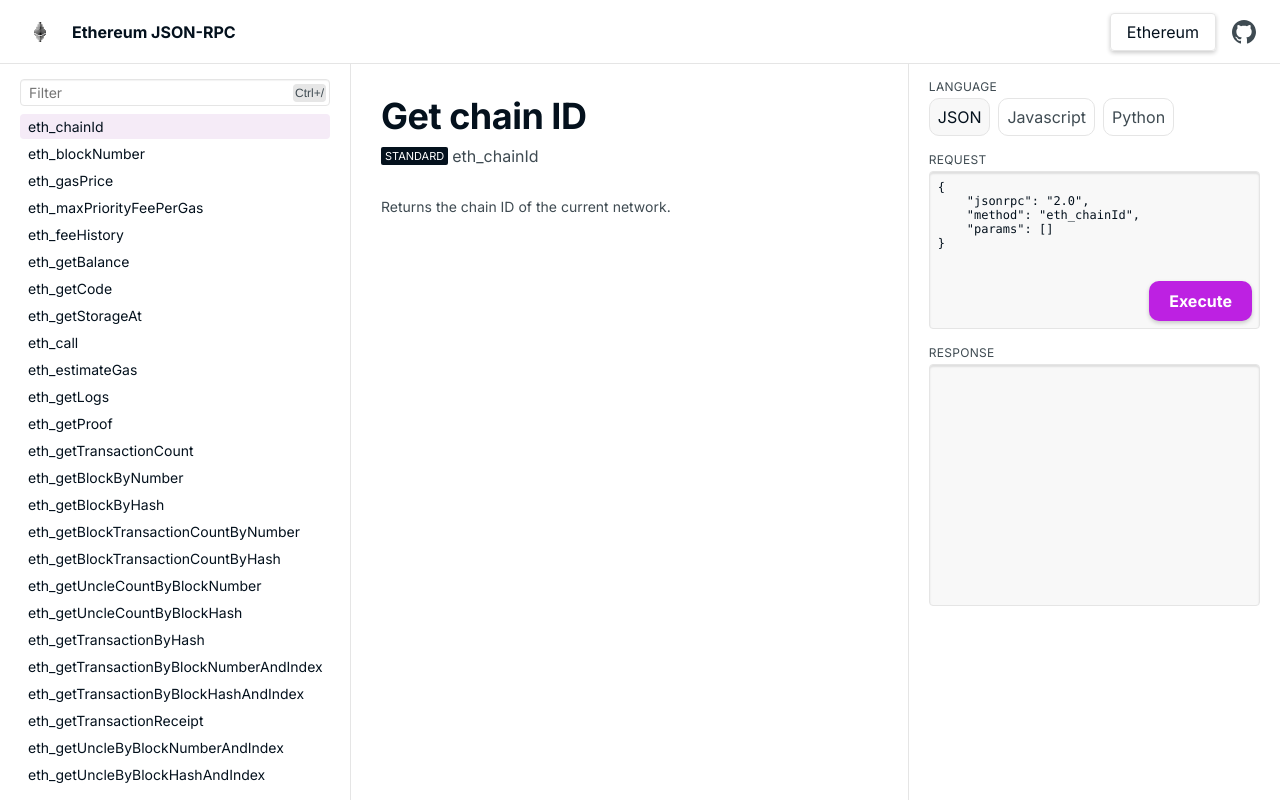
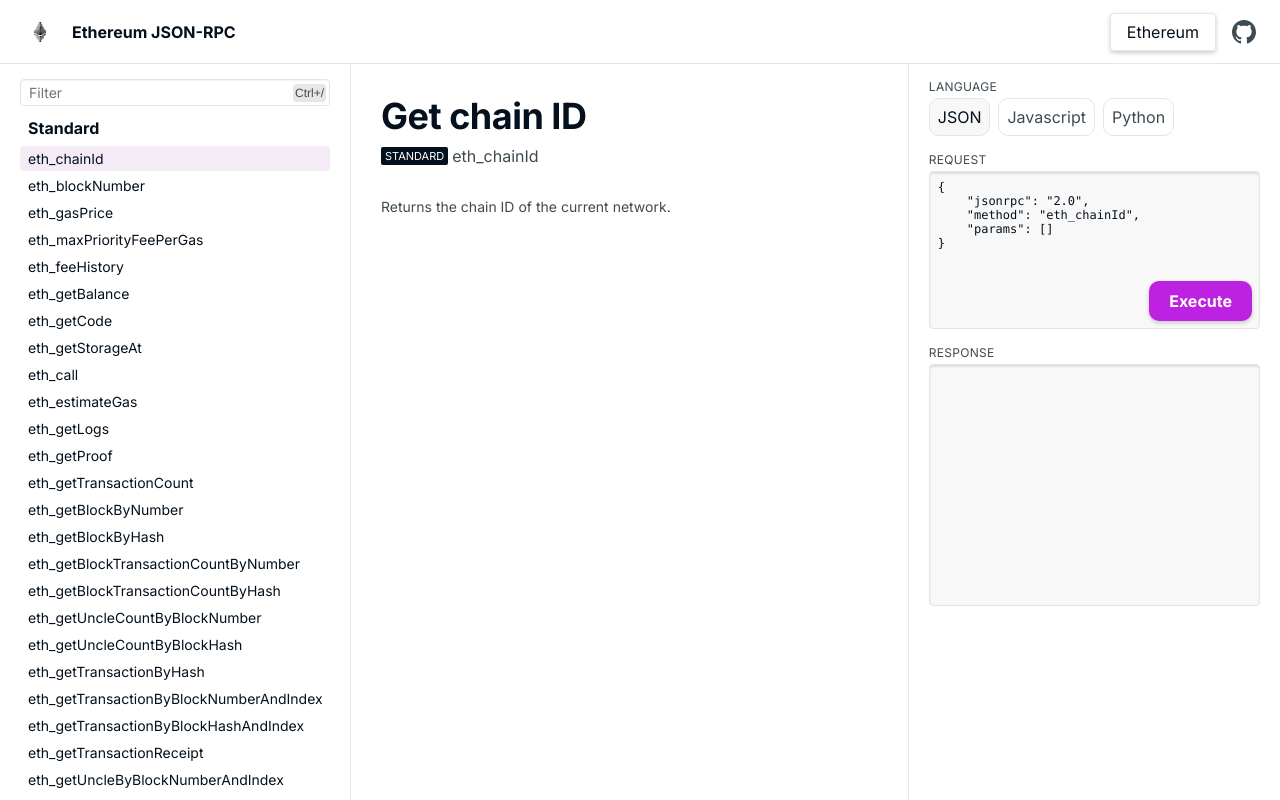
Before and after one commit to Destiner/ethereum-json-rpc, a Vue app: page / in a window 1280 px wide. Built offline with nearby package versions, Linux system fonts and the light colour scheme; no server answers.

Commit message:
Group methods by type

```diff
--- a/src/App.vue
+++ b/src/App.vue
@@ -39,6 +39,7 @@ import EthHeader from '@/components/_app/header/EthHeader.vue';
   --font-size-tiny: 11px;
   --font-size-small: 12px;
   --font-size-normal: 14px;
+  --font-size-big: 16px;
   --font-size-extra-large: 36px;
   --font-sans: 'Inter', -apple-system, 'BlinkMacSystemFont', avenir next, avenir,
     segoe ui, helvetica neue, helvetica, 'Ubuntu', roboto, noto, arial,
--- a/src/components/execution/MethodList.vue
+++ b/src/components/execution/MethodList.vue
@@ -12,13 +12,22 @@
   </div>
   <div class="list">
     <div
-      v-for="method in availableMethods"
-      :key="method.id"
-      class="item"
-      :class="{ selected: method.id === selected.id }"
-      @click="emit('select', method)"
+      v-for="type in METHOD_TYPES"
+      :key="type"
+      class="group"
     >
-      {{ method.id }}
+      <h2 class="group-type">{{ formatMethodType(type) }}</h2>
+      <div class="group-list">
+        <div
+          v-for="method in groupedMethods[type]"
+          :key="method.id"
+          class="item"
+          :class="{ selected: method.id === selected.id }"
+          @click="emit('select', method)"
+        >
+          {{ method.id }}
+        </div>
+      </div>
     </div>
   </div>
 </template>
@@ -29,7 +38,8 @@ import { computed, ref, watch } from 'vue';
 
 import EthInput from '@/components/__common/EthInput.vue';
 import useMethods from '@/composables/useMethods';
-import { Method } from '@/utils/methods';
+import { formatMethodType } from '@/utils/formatters';
+import { Method, MethodType, METHOD_TYPES } from '@/utils/methods';
 
 const props = defineProps<{
   selected: Method;
@@ -45,6 +55,18 @@ const { methods } = useMethods();
 const inputEl = ref<InstanceType<typeof EthInput> | null>(null);
 
 const methodQuery = ref('');
+
+const groupedMethods = computed<Record<MethodType, Method[]>>(
+  () =>
+    Object.fromEntries(
+      METHOD_TYPES.map((type) => {
+        const groupMethods = methods.value.filter(
+          (method) => method.type === type,
+        );
+        return [type, groupMethods];
+      }),
+    ) as Record<MethodType, Method[]>,
+);
 
 const availableMethods = computed(() =>
   methods.value.filter((method) =>
@@ -111,7 +133,7 @@ const inputTipLabel = computed(() => {
 
 .list {
   display: flex;
-  gap: var(--spacing-tiny);
+  gap: var(--spacing-normal);
   flex-direction: column;
 }
 
@@ -120,6 +142,24 @@ const inputTipLabel = computed(() => {
     overflow-x: auto;
     overflow-y: auto;
   }
+}
+
+.group {
+  display: flex;
+  gap: var(--spacing-small);
+  flex-direction: column;
+}
+
+.group-type {
+  margin: 0;
+  padding: 4px 8px;
+  font-size: var(--font-size-big);
+}
+
+.group-list {
+  display: flex;
+  gap: var(--spacing-tiny);
+  flex-direction: column;
 }
 
 .item {
--- /dev/null
+++ b/src/utils/formatters.ts
@@ -0,0 +1,15 @@
+import { MethodType } from './methods';
+
+function formatMethodType(type: MethodType): string {
+  switch (type) {
+    case 'standard':
+      return 'Standard';
+    case 'debug':
+      return 'Debug (geth)';
+    case 'trace':
+      return 'Trace (Parity)';
+  }
+}
+
+// eslint-disable-next-line import/prefer-default-export
+export { formatMethodType };
--- a/src/utils/methods.ts
+++ b/src/utils/methods.ts
@@ -43,6 +43,8 @@ type ObjectParam = {
 type Param = PrimitiveParam | ArrayParam | ObjectParam;
 
 type MethodType = 'standard' | 'debug' | 'trace';
+
+const METHOD_TYPES: MethodType[] = ['standard', 'debug', 'trace'];
 
 interface Method {
   id: MethodId;
@@ -195,9 +197,11 @@ export {
   TRACE_REPLAY_BLOCK_TRANSACTIONS,
   TRACE_REPLAY_TRANSACTION,
   TRACE_TRANSACTION,
+  METHOD_TYPES,
   ArrayParam,
   Method,
   MethodId,
+  MethodType,
   Param,
   PrimitiveParam,
   getArrayParamItem,
```
